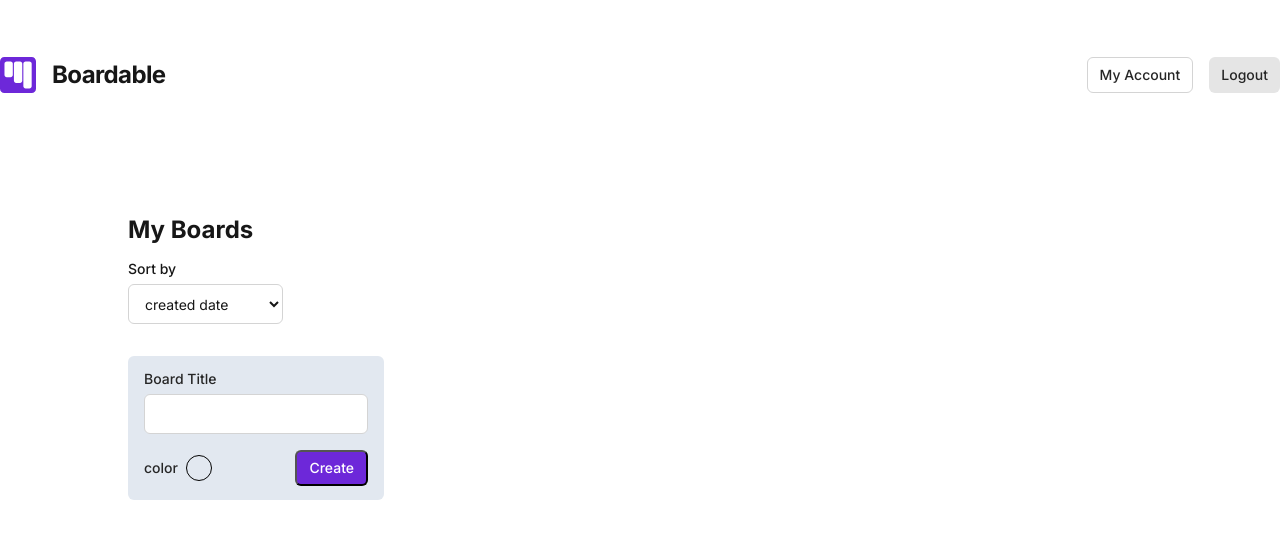
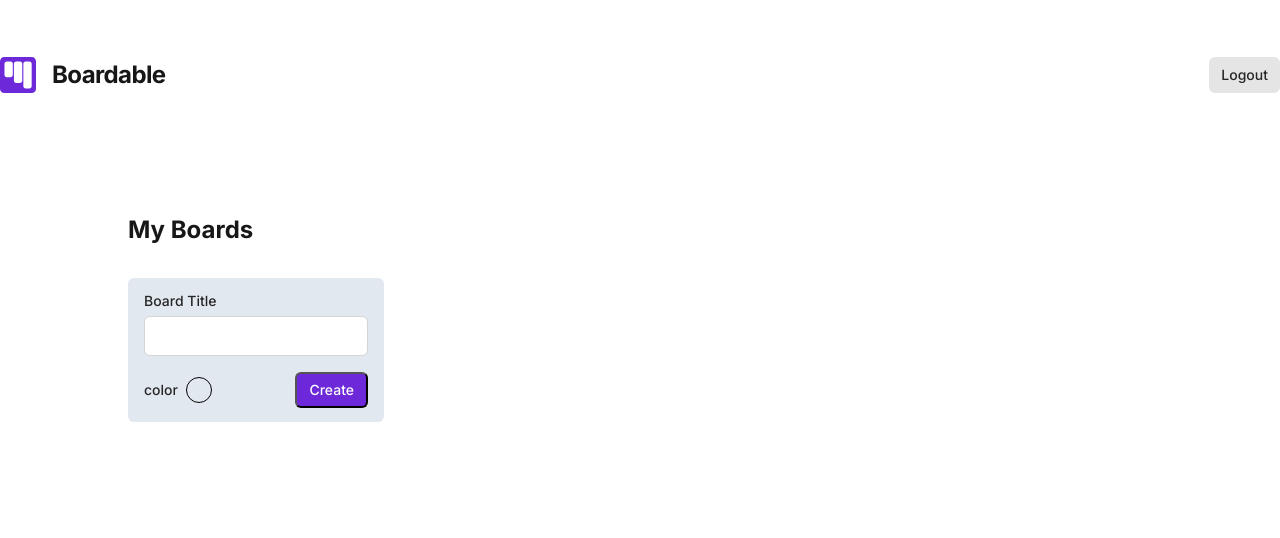
Before and after one commit to Esteve-Paredes/boardable-client, a React (Vite) app: page / in a window 1280 px wide. Shown: the top 538 px of the page. Built offline with nearby package versions, Linux system fonts and the light colour scheme; sample sign-in values are in the browser's storage; a web font is replaced by a local one.

Commit message:
ultimos arreglos

```diff
--- a/src/App/components/header/Header.tsx
+++ b/src/App/components/header/Header.tsx
@@ -20,7 +20,6 @@ function Header() {
         <h1 className={styles.title}>Boardable</h1>
       </div>
       <div className={styles.botonContainer}>
-        <button className={styles.bAccount}>My Account</button>
         <button className={styles.bLogout} onClick={handdleClick}>
           Logout
         </button>
--- a/src/App/pages/body/board-menu/my-boards/MyBoards.tsx
+++ b/src/App/pages/body/board-menu/my-boards/MyBoards.tsx
@@ -66,12 +66,6 @@ function MyBoards() {
     <div className={styles.bodyBoards}>
       <div className={styles.containerBoards}>
         <h1 className={styles.titleBoards}>My Boards</h1>
-        <div className={styles.containerSelect}>
-          <p className={styles.message}>Sort by</p>
-          <select className={styles.select} name="date">
-            <option value="date">created date</option>
-          </select>
-        </div>
       </div>
       <div className={styles.gridContainer}>
         <form
```
Also changed, not shown: src/App/utils/functions-fetch.ts (+0 -12 lines).
